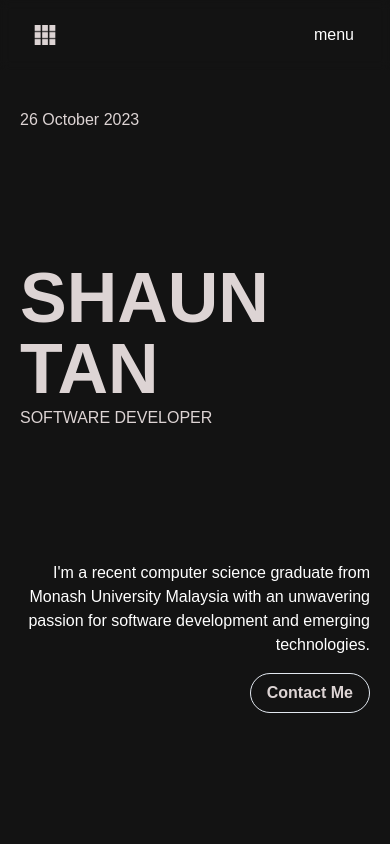
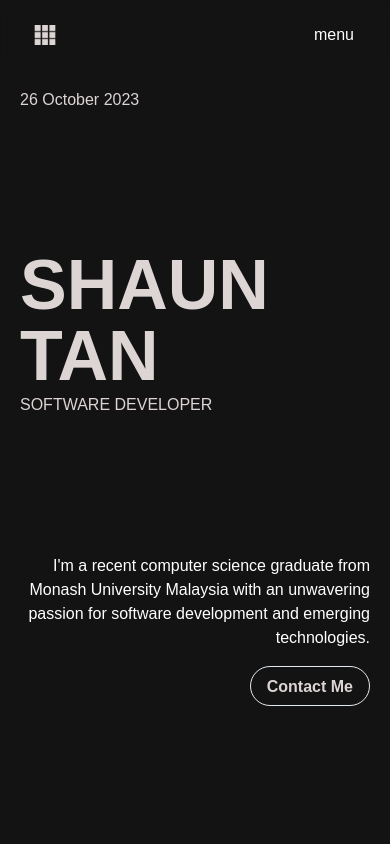
Before and after one commit to shauntanwj/portfolio, a React (Vite) app: page / in a window 390 px wide. Shown: the top 844 px of the page. Built offline with nearby package versions, Linux system fonts and the light colour scheme.

Commit message:
change some minor padding for home section for mobile view

```diff
--- a/src/components/Home/Home.tsx
+++ b/src/components/Home/Home.tsx
@@ -32,7 +32,7 @@ const Home = () => {
         templateRows={{ sm: "repeat(1, 1fr)", lg: "repeat(3, 1fr)" }}
         gap={{ sm: 1, lg: 4 }}
         px={{ base: "20px", lg: "60px" }}
-        pt={{ base: 100, lg: 120 }}
+        pt={{ base: 20, lg: 120 }}
         pb={{ lg: "70px" }}
         mb={{ lg: 20 }}
         id="home"
```
